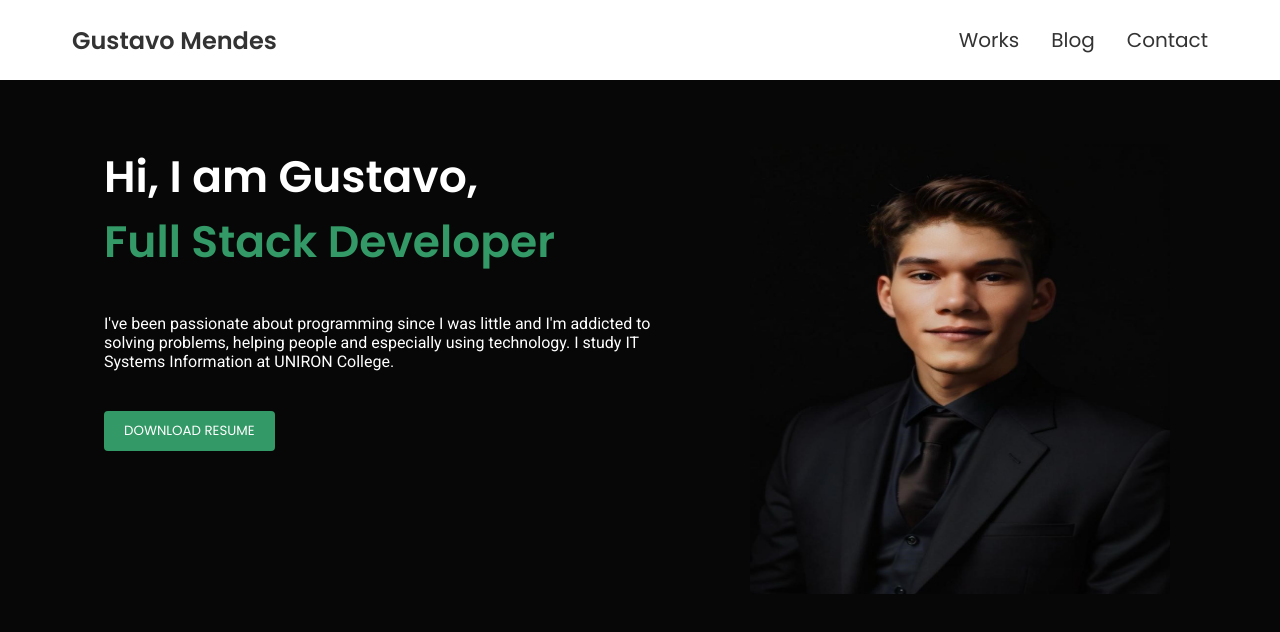
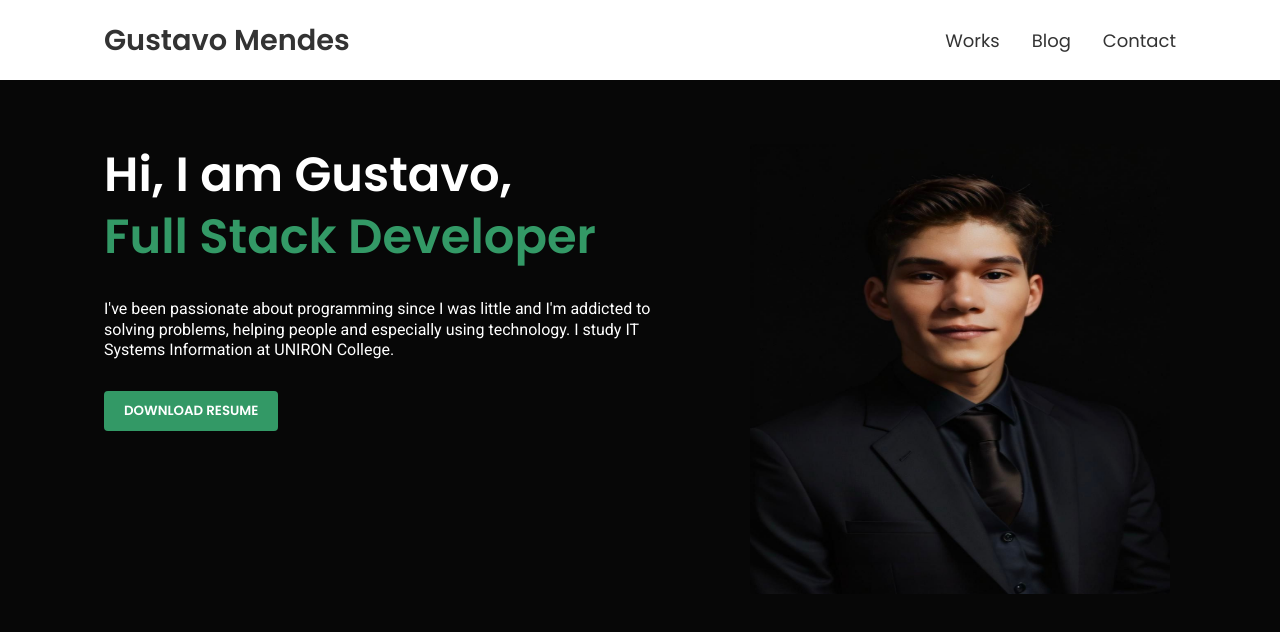
Before and after one commit to GustavoRMendes/front-end-adaTech, a plain HTML site: page projeto-pagina-estatica/index.html in a window 1280 px wide. Drawn offline with Linux system fonts and the light colour scheme.

Commit message:
update css and add image

```diff
--- a/projeto-pagina-estatica/index.html
+++ b/projeto-pagina-estatica/index.html
@@ -36,7 +36,7 @@
           Information at UNIRON College.</p>
         <button class="banner-content-btn">DOWNLOAD RESUME</button>
       </div>
-      <img src="img/IAFOTO.jpg" width="420" height="450" alt="Gustavo Mendes" class="banner-image">
+      <img src="img/IA3.jpg" width="420" height="450" alt="Gustavo Mendes" class="banner-image">
     </section>
   </main>
   <footer></footer>
--- a/projeto-pagina-estatica/styles/style.css
+++ b/projeto-pagina-estatica/styles/style.css
@@ -33,7 +33,7 @@ header #navbar {
   display: flex;
   justify-content: space-between;
   align-items: center;
-  padding: 0 2rem;
+  padding: 0 4rem;
   max-width: 1200px;
   margin: 0 auto;
   height: 80px;
@@ -41,7 +41,7 @@ header #navbar {
 
 header #navbar .nav-brand {
   text-decoration: none;
-  font-size: 1.5rem;
+  font-size: 1.8rem;
   font-weight: 700;
   color: #333;
 }
@@ -54,7 +54,7 @@ header #navbar .nav-list {
 header #navbar .nav-list .nav-item a {
   text-decoration: none;
   color: #333;
-  font-size: 20px;
+  font-size: 18px;
   font-weight: 500;
 }
 header #navbar .nav-list .nav-item a:hover {
@@ -76,7 +76,8 @@ main #banner {
   padding: 0 4rem;
 }
 main #banner .banner-content .banner-content-title {
-  font-size: 44px;
+  font-size: 48px;
+  line-height: 1.3;
   font-weight: 700;
 }
 span {
@@ -84,7 +85,9 @@ span {
 }
 
 main .banner-content p {
-  margin: 40px 0;
+  margin: 30px 0;
+  line-height: 1.3;
+  font-size: 16px;
 }
 main button {
   padding: 10px 20px;
@@ -93,6 +96,7 @@ main button {
   border-radius: 4px;
   cursor: pointer;
   color: white;
+  font-weight: 600;
 }
 main button:hover {
   background-color: #398;
```
Also changed, not shown: projeto-pagina-estatica/img/IA3.jpg (added).
